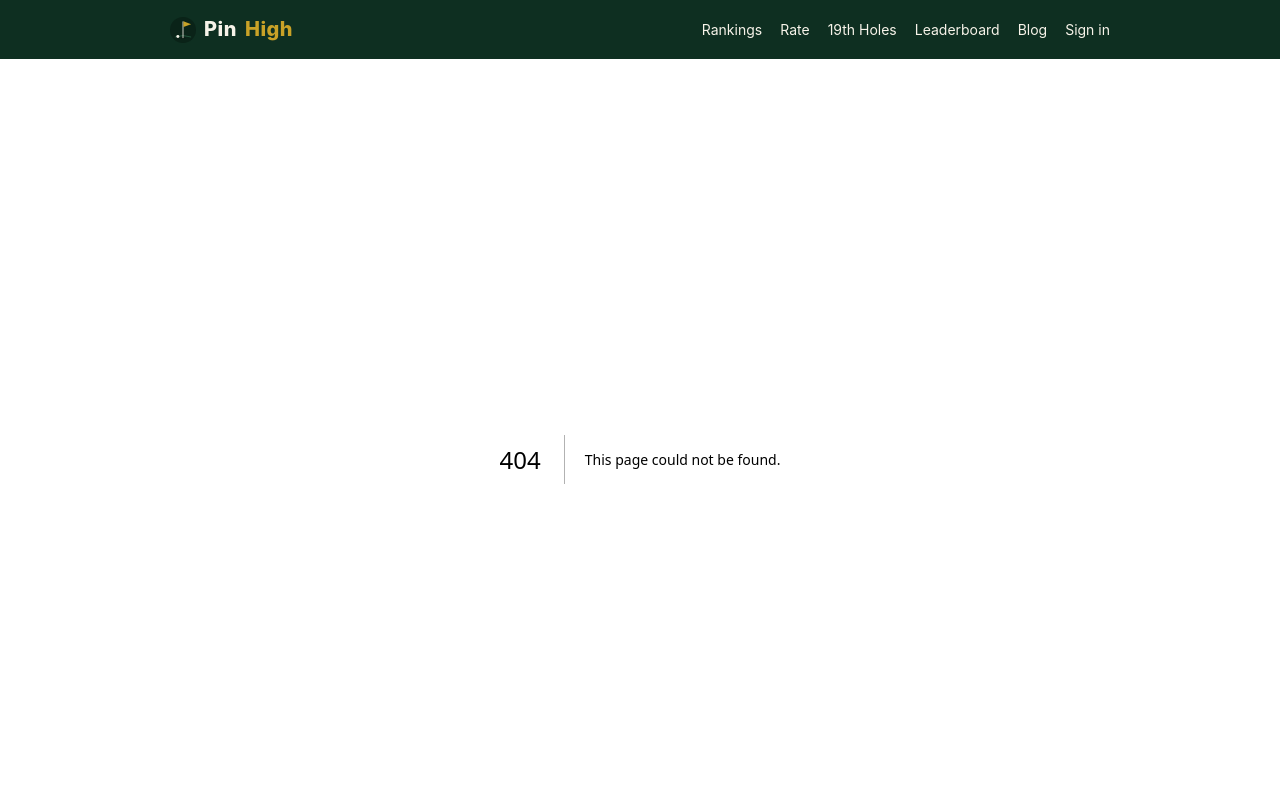
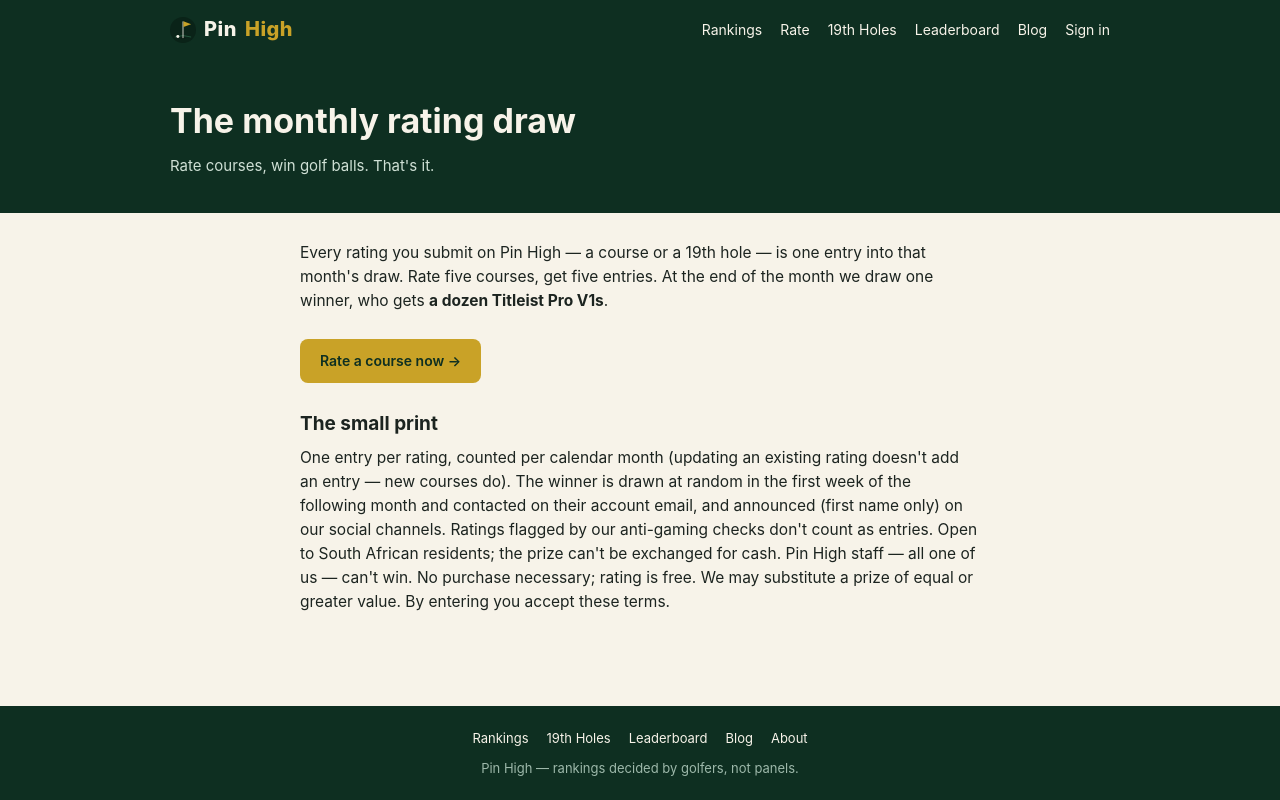
Before and after one commit to Stefanroodt/sa-golf-rankings, a Next.js app: page /draw in a window 1280 px wide. Before the commit this address had no page. Shown: the top 800 px of the page. Built offline with nearby package versions, Linux system fonts and the light colour scheme.

Commit message:
Pioneer/Trailblazer badges via first_raters view; monthly prize draw banner + terms

```diff
--- /dev/null
+++ b/app/draw/page.js
@@ -0,0 +1,46 @@
+import Link from 'next/link';
+
+export const metadata = {
+  title: 'Monthly rating draw | Pin High',
+  description:
+    'Every course or 19th-hole rating you add on Pin High is an entry into the monthly prize draw. Rate more, win more.',
+  alternates: { canonical: '/draw' },
+};
+
+export default function DrawPage() {
+  return (
+    <>
+      <section className="course-head">
+        <div className="container">
+          <h1>The monthly rating draw</h1>
+          <div className="meta">Rate courses, win golf balls. That&apos;s it.</div>
+        </div>
+      </section>
+      <div className="container">
+        <article className="post-body">
+          <p>
+            Every rating you submit on Pin High — a course or a 19th hole — is
+            one entry into that month&apos;s draw. Rate five courses, get five
+            entries. At the end of the month we draw one winner, who gets{' '}
+            <strong>a dozen Titleist Pro V1s</strong>.
+          </p>
+          <p>
+            <Link href="/rate" className="btn btn-gold">Rate a course now →</Link>
+          </p>
+          <h2>The small print</h2>
+          <p>
+            One entry per rating, counted per calendar month (updating an existing
+            rating doesn&apos;t add an entry — new courses do). The winner is drawn at
+            random in the first week of the following month and contacted on their
+            account email, and announced (first name only) on our social channels.
+            Ratings flagged by our anti-gaming checks don&apos;t count as entries.
+            Open to South African residents; the prize can&apos;t be exchanged for
+            cash. Pin High staff — all one of us — can&apos;t win. No purchase
+            necessary; rating is free. We may substitute a prize of equal or
+            greater value. By entering you accept these terms.
+          </p>
+        </article>
+      </div>
+    </>
+  );
+}
--- a/app/globals.css
+++ b/app/globals.css
@@ -62,6 +62,18 @@ a { color: inherit; text-decoration: none; }
 .hero-feedback:hover, .hero-nineteenth:hover, .hero-rate:hover { background: #d9b23a; }
 @media (max-width: 900px) {
   .hero-feedback, .hero-nineteenth { position: static; transform: none; margin-top: 14px; }
+}
+
+/* Prize banner */
+.prize-banner {
+  display: flex; justify-content: space-between; align-items: center; gap: 12px;
+  background: var(--gold); color: var(--green-deep); border-radius: 12px;
+  padding: 12px 18px; margin: 18px 0 0; font-size: 14px; font-weight: 600;
+}
+.prize-banner:hover { background: #d9b23a; }
+.prize-banner-cta { white-space: nowrap; font-weight: 800; }
+@media (max-width: 640px) {
+  .prize-banner { flex-direction: column; text-align: center; gap: 4px; padding: 12px 14px; }
 }
 
 /* Quick rate */
--- a/app/golfer/[id]/page.js
+++ b/app/golfer/[id]/page.js
@@ -19,7 +19,7 @@ const db = () =>
 async function getGolfer(id) {
   try {
     const client = db();
-    const [{ data: ratings }, { data: r19 }, { count: nPhotos }, { data: allCourses }] =
+    const [{ data: ratings }, { data: r19 }, { count: nPhotos }, { data: allCourses }, { count: nFirsts }] =
       await Promise.all([
         client
           .from('ratings')
@@ -29,6 +29,7 @@ async function getGolfer(id) {
         client.from('nineteenth_ratings').select('id').eq('user_id', id).eq('suspect', false),
         client.from('photos').select('id', { count: 'exact', head: true }).eq('user_id', id),
         client.from('courses').select('province'),
+        client.from('first_raters').select('course_id', { count: 'exact', head: true }).eq('user_id', id),
       ]);
     if (!ratings?.length && !r19?.length) return null;
 
@@ -44,6 +45,7 @@ async function getGolfer(id) {
       ratings: ratings || [],
       n19: (r19 || []).length,
       nPhotos: nPhotos || 0,
+      nFirsts: nFirsts || 0,
       byProvince,
       provinceTotals,
     };
@@ -66,7 +68,7 @@ export default async function GolferPage({ params }) {
   if (!g) notFound();
 
   const badges = computeBadges({
-    n: g.ratings.length, n19: g.n19, nPhotos: g.nPhotos,
+    n: g.ratings.length, n19: g.n19, nPhotos: g.nPhotos, nFirsts: g.nFirsts,
     byProvince: g.byProvince, provinceTotals: g.provinceTotals,
   });
   const earned = earnedBadges(badges);
--- a/app/leaderboard/page.js
+++ b/app/leaderboard/page.js
@@ -24,12 +24,13 @@ const db = () =>
 async function getLeaderboard() {
   try {
     const client = db();
-    const [{ data: ratings }, { data: r19 }, { data: photos }, { data: allCourses }] =
+    const [{ data: ratings }, { data: r19 }, { data: photos }, { data: allCourses }, { data: firsts }] =
       await Promise.all([
         client.from('ratings').select('user_id, display_name, suspect, courses(province)'),
         client.from('nineteenth_ratings').select('user_id, suspect'),
         client.from('photos').select('user_id'),
         client.from('courses').select('province'),
+        client.from('first_raters').select('user_id'),
       ]);
 
     const provinceTotals = {};
@@ -37,7 +38,7 @@ async function getLeaderboard() {
 
     const users = {};
     const ensure = (id, name) => {
-      if (!users[id]) users[id] = { id, name: name || 'Golfer', n: 0, n19: 0, nPhotos: 0, byProvince: {} };
+      if (!users[id]) users[id] = { id, name: name || 'Golfer', n: 0, n19: 0, nPhotos: 0, nFirsts: 0, byProvince: {} };
       if (name) users[id].name = name;
       return users[id];
     };
@@ -53,6 +54,7 @@ async function getLeaderboard() {
       ensure(r.user_id).n19++;
     }
     for (const ph of photos || []) ensure(ph.user_id).nPhotos++;
+    for (const f of firsts || []) ensure(f.user_id).nFirsts++;
 
     return Object.values(users)
       .map((u) => {
--- a/app/page.js
+++ b/app/page.js
@@ -1,6 +1,7 @@
 import Link from 'next/link';
 import RankingsExplorer from '../components/RankingsExplorer';
 import PlayedProgress from '../components/PlayedProgress';
+import PrizeBanner from '../components/PrizeBanner';
 import FeedbackButton from '../components/FeedbackForm';
 import { getRankings, getRecentRatings, getTopReviewers, PROVINCES, provinceSlug } from '../lib/server';
 
@@ -31,6 +32,7 @@ export default async function Home() {
       </section>
 
       <div className="container">
+        <PrizeBanner />
         <PlayedProgress />
         <div className="province-links">
           {PROVINCES.map((p) => (
--- a/app/rate/page.js
+++ b/app/rate/page.js
@@ -1,5 +1,6 @@
 import { Suspense } from 'react';
 import QuickRate from '../../components/QuickRate';
+import PrizeBanner from '../../components/PrizeBanner';
 
 export const metadata = {
   title: 'Rate a course | Pin High',
@@ -20,6 +21,7 @@ export default function RatePage() {
         </div>
       </section>
       <div className="container">
+        <PrizeBanner />
         <Suspense fallback={null}>
           <QuickRate />
         </Suspense>
--- a/app/sitemap.js
+++ b/app/sitemap.js
@@ -12,6 +12,7 @@ export default async function sitemap() {
     { url: `${BASE}/about`, changeFrequency: 'monthly', priority: 0.5 },
     { url: `${BASE}/rate`, changeFrequency: 'monthly', priority: 0.8 },
     { url: `${BASE}/leaderboard`, changeFrequency: 'daily', priority: 0.6 },
+    { url: `${BASE}/draw`, changeFrequency: 'monthly', priority: 0.5 },
     ...POSTS.map((p) => ({
       url: `${BASE}/blog/${p.slug}`,
       changeFrequency: 'monthly',
--- a/lib/badges.js
+++ b/lib/badges.js
@@ -1,6 +1,6 @@
 // Shared badge definitions — used by the profile page and the leaderboard.
 
-export function computeBadges({ n, n19, nPhotos, byProvince, provinceTotals }) {
+export function computeBadges({ n, n19, nPhotos, byProvince, provinceTotals, nFirsts = 0 }) {
   const bestProvince = Object.entries(byProvince).sort((a, b) => b[1] - a[1])[0];
   const badges = [
     { name: 'Opening Drive', desc: 'Rate your first course', have: n, goal: 1 },
@@ -9,6 +9,8 @@ export function computeBadges({ n, n19, nPhotos, byProvince, provinceTotals }) {
     { name: 'Halfway House', desc: 'Rate 50 courses', have: n, goal: 50 },
     { name: 'Century Club', desc: 'Rate 100 courses', have: n, goal: 100 },
     { name: 'Grand Tour', desc: 'Rate 250 courses', have: n, goal: 250 },
+    { name: 'Pioneer', desc: 'Be the first to rate a course', have: nFirsts, goal: 1 },
+    { name: 'Trailblazer', desc: 'First to rate 10 courses', have: nFirsts, goal: 10 },
     { name: '19th Hole Regular', desc: 'Rate 10 19th holes', have: n19, goal: 10 },
     { name: 'Clubhouse Legend', desc: 'Rate 25 19th holes', have: n19, goal: 25 },
     { name: 'Snapper', desc: 'Share 5 course photos', have: nPhotos, goal: 5 },
```
Also changed, not shown: app/profile/page.js (+5 -2 lines), components/PrizeBanner.js (added, +12 -0 lines), 1 other file (tests, documents, lock files or other folders).
